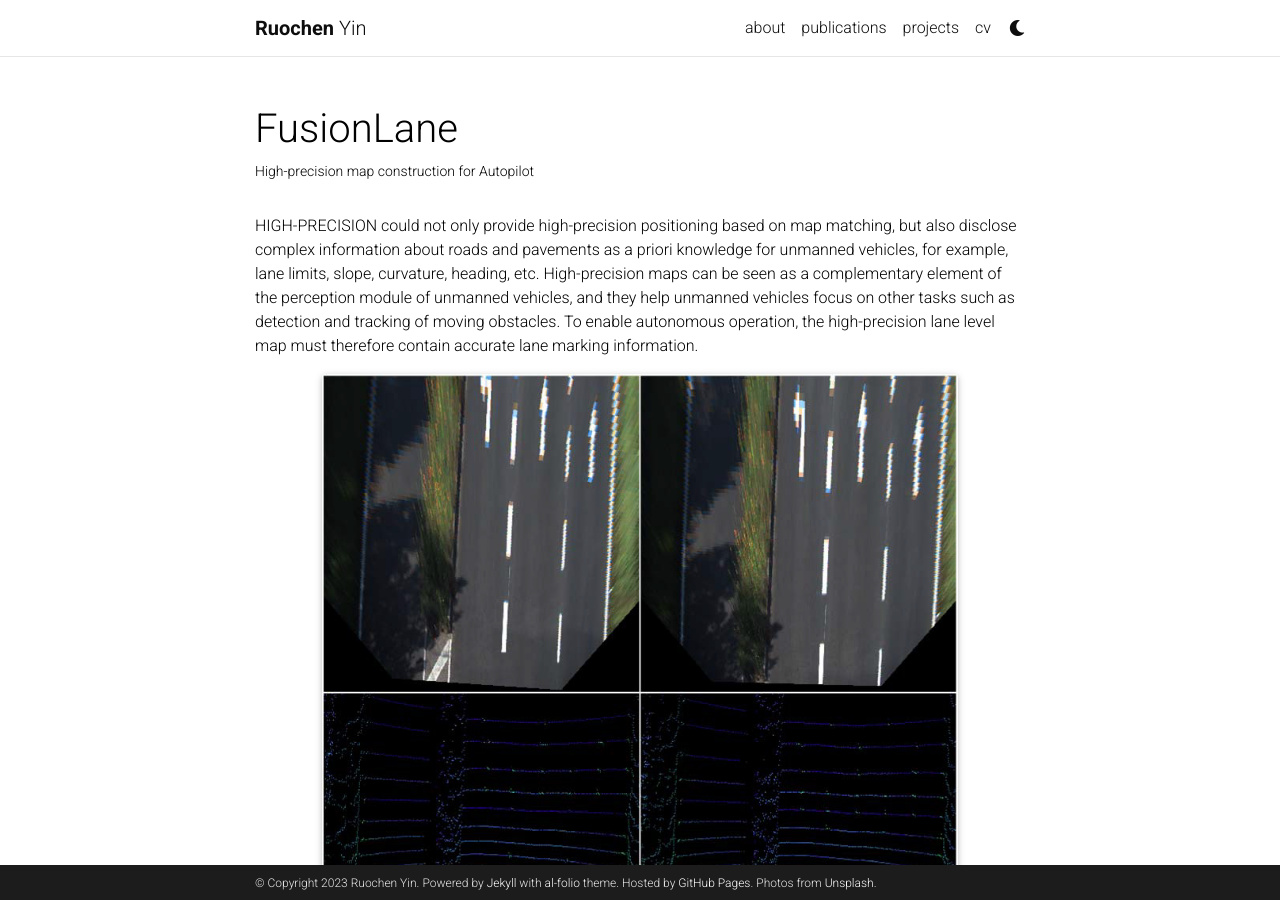
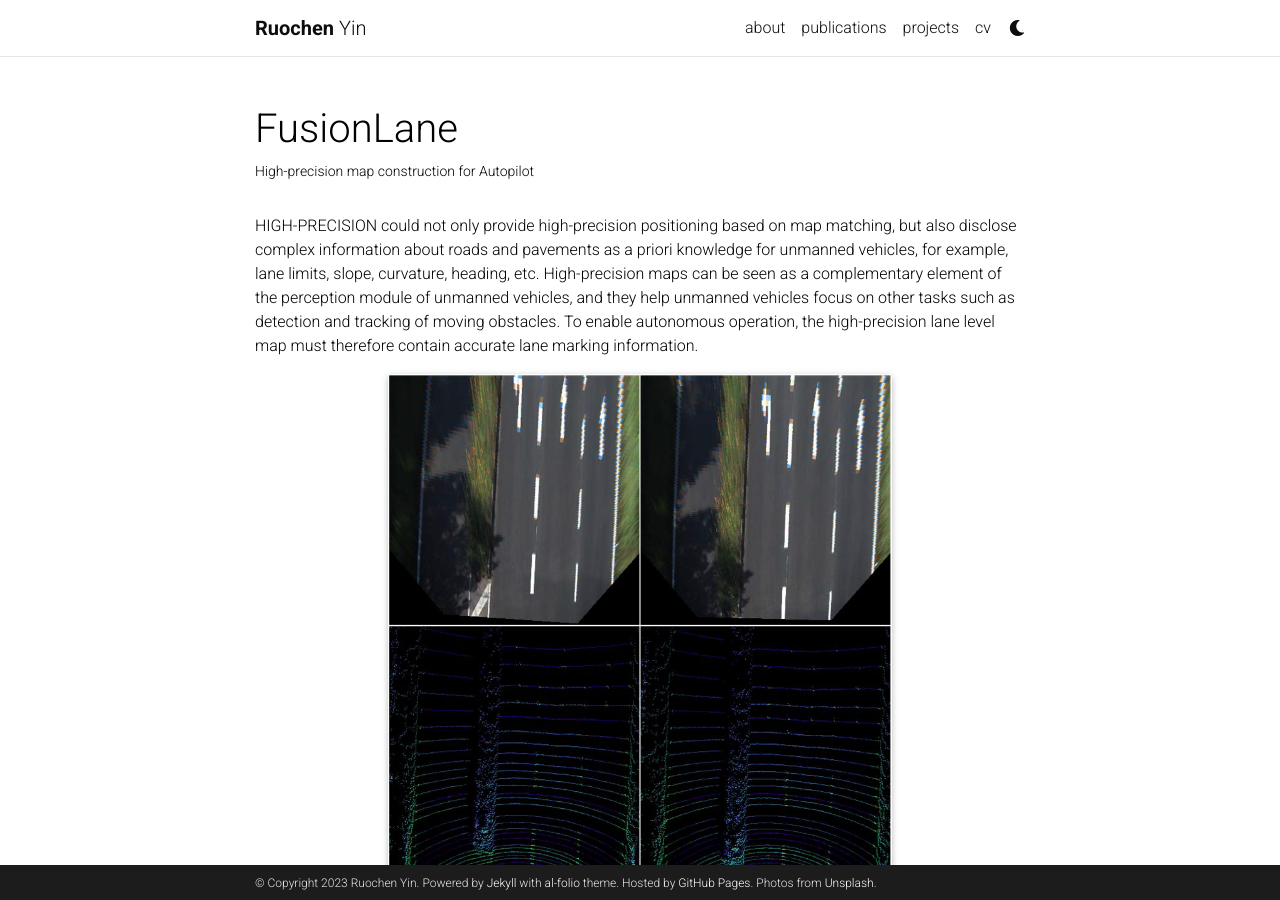
Before and after one commit to rolandying/rolandying.github.io, a Jekyll site: the page built from _projects/1_project.md, in a window 1280 px wide and 900 px high. Built offline with Jekyll 4.4.1, drawn with Linux system fonts in a browser that asks for light colours; comment, search, counter and statistics services are not loaded; a style sheet for code colours, icons or effects is not loaded.

Commit message:
Update 1_project.md

```diff
--- a/_projects/1_project.md
+++ b/_projects/1_project.md
@@ -11,7 +11,7 @@ HIGH-PRECISION could not only provide high-precision positioning based on map ma
 
 
 <div class="row justify-content-sm-center">
-    <div class="col-10">
+    <div class="col-8">
         {% include figure.html path="assets/img/p1.jpg" title="example image" class="img-fluid rounded z-depth-1" %}
     </div>
 </div>
```
